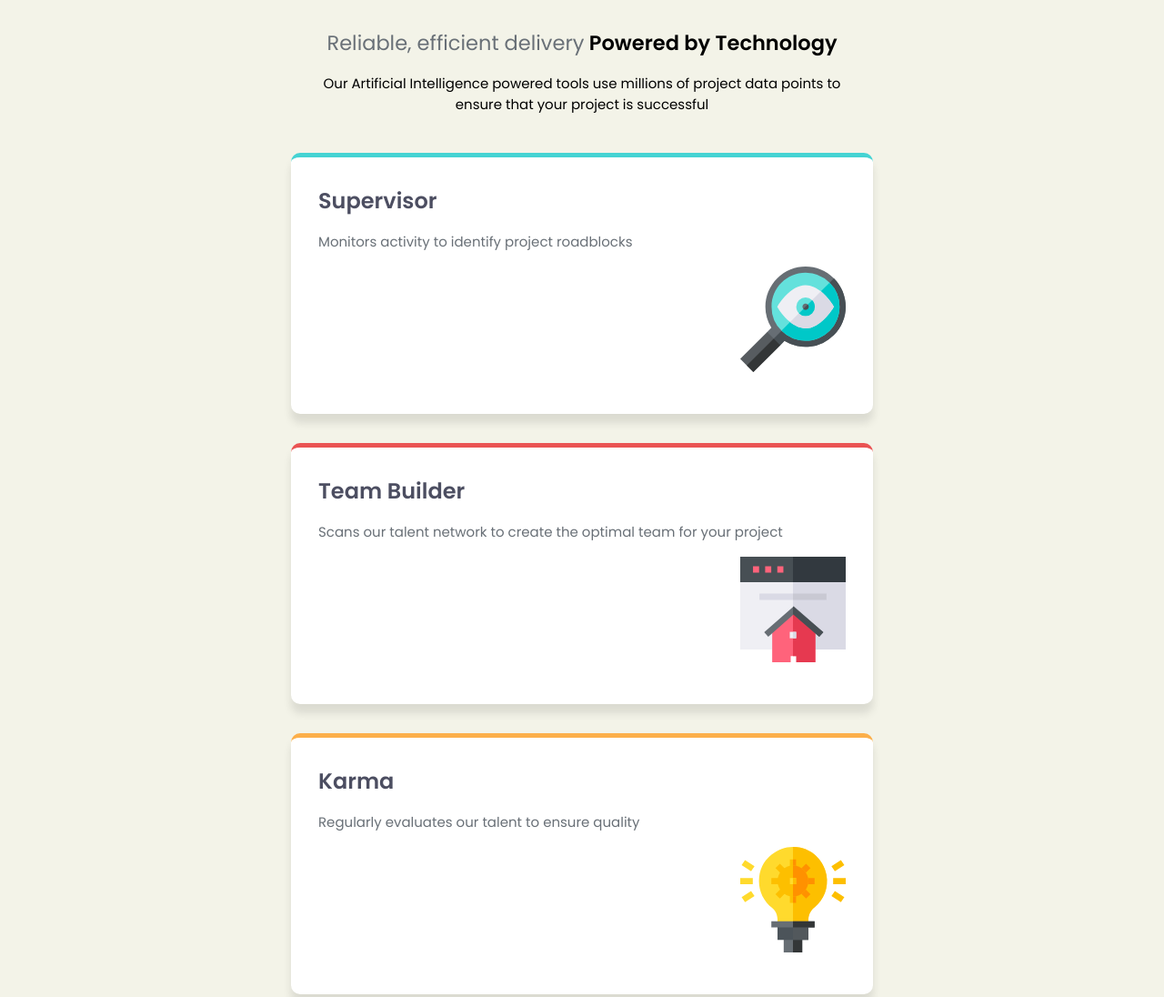
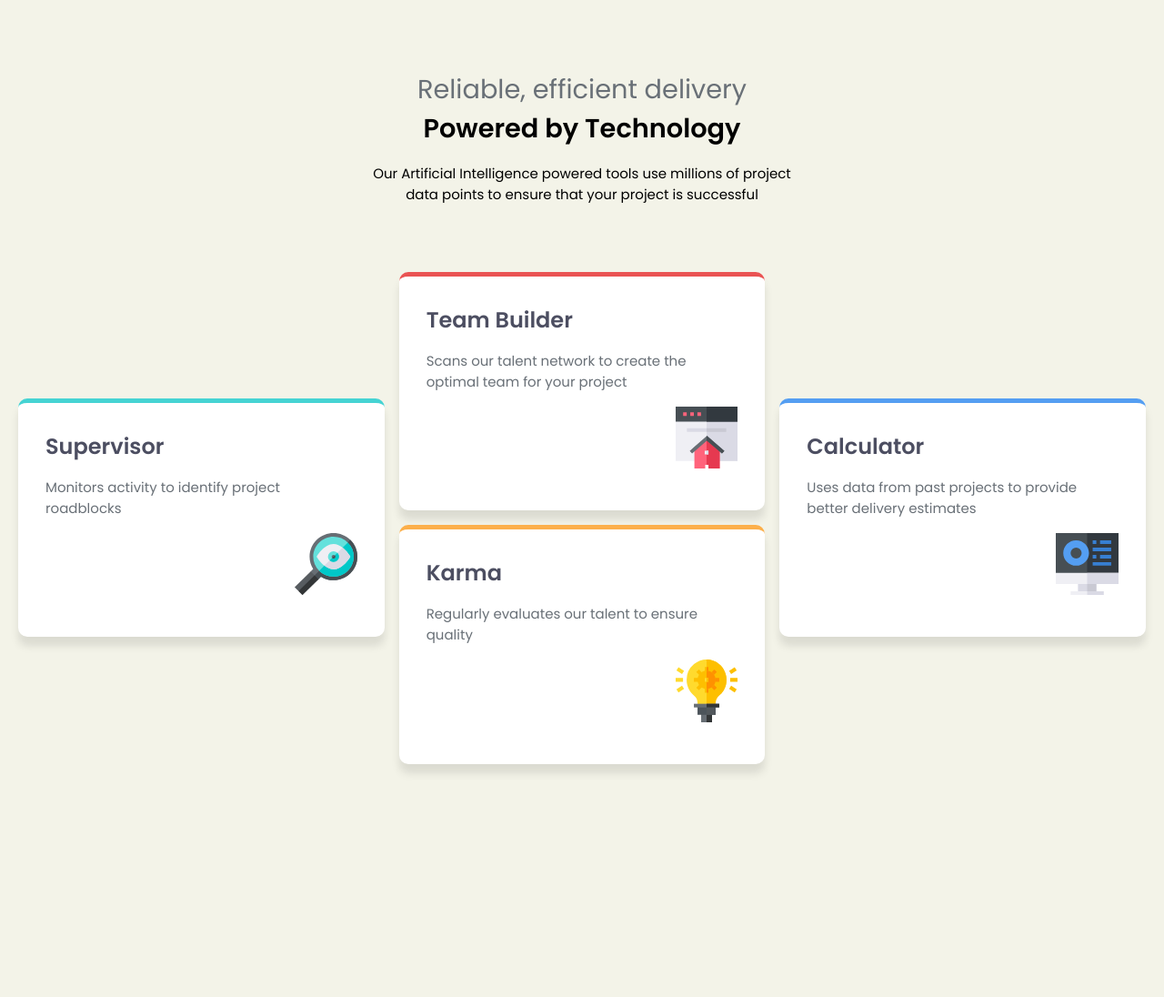
Before and after one commit to ffozdemir/four-card-feature-section, a plain HTML site: page index.html in a window 1280 px wide. Shown: the top 1096 px of the page at 91% size. After the commit the page ends 926 px from the top, so only its background shows below. Drawn offline with Linux system fonts and the light colour scheme.

Commit message:
Enhance responsive layout with CSS grid for improved card arrangement

```diff
--- a/style.css
+++ b/style.css
@@ -112,3 +112,42 @@ main {
 .blue {
   border-top: 5px solid var(--color-primary-blue);
 }
+
+@media (min-width: 48rem) {
+  main {
+    display: grid;
+    grid-template-columns: repeat(auto-fit, minmax(200px, 1fr));
+    grid-template-rows: repeat(3, 1fr) 50px;
+    gap: 1rem;
+    max-width: 80rem;
+  }
+
+  .cards-header {
+    grid-column: 1 / 4;
+    grid-row: 1 / 2;
+    max-width: 500px;
+    margin: 0 auto;
+  }
+
+  .cards-header h1 {
+    font-size: 1.8rem;
+  }
+
+  .cyan {
+    grid-column: 1 / 2;
+    grid-row: 2 / 4;
+  }
+
+  .blue {
+    grid-column: 3 / 4;
+    grid-row: 2 / 4;
+  }
+  .red {
+    grid-column: 2 / 3;
+    grid-row: 2 / 3;
+  }
+  .orange {
+    grid-column: 2 / 3;
+    grid-row: 3 / 4;
+  }
+}
```
